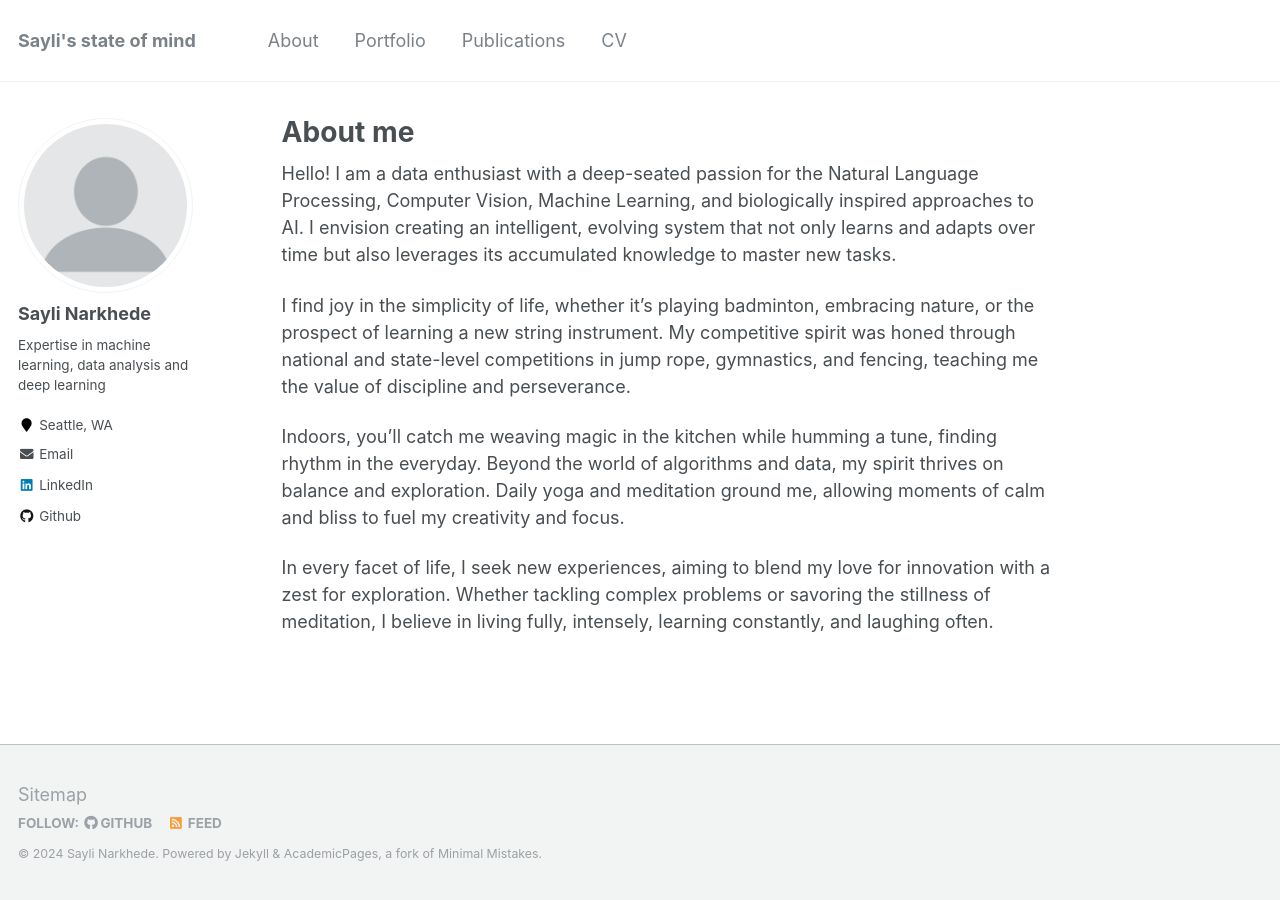
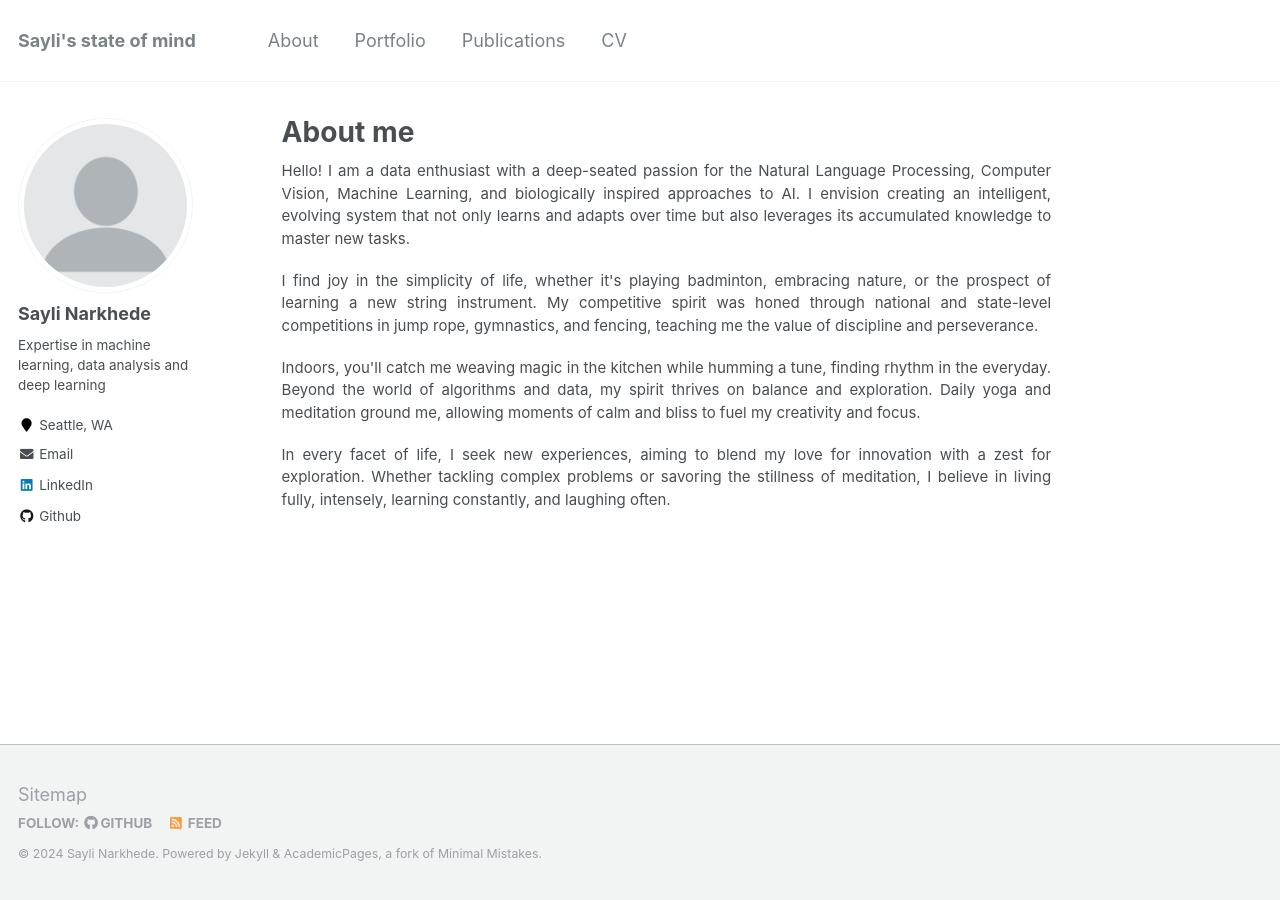
Before and after one commit to SayliMN/saylimn.github.io, a Jekyll site: the page built from _pages/about.md, in a window 1280 px wide. Built offline with Jekyll 4.4.1, drawn with Linux system fonts in a browser that asks for light colours.

Commit message:
add about me decorations

```diff
--- a/_pages/about.md
+++ b/_pages/about.md
@@ -8,10 +8,10 @@ redirect_from:
   - /about.html
 ---
 
-Hello! I am a data enthusiast with a deep-seated passion for the Natural Language Processing, Computer Vision, Machine Learning, and biologically inspired approaches to AI. I envision creating an intelligent, evolving system that not only learns and adapts over time but also leverages its accumulated knowledge to master new tasks.
+<p style="text-align: justify; font-size:15px;">Hello! I am a data enthusiast with a deep-seated passion for the Natural Language Processing, Computer Vision, Machine Learning, and biologically inspired approaches to AI. I envision creating an intelligent, evolving system that not only learns and adapts over time but also leverages its accumulated knowledge to master new tasks.</p>
 
-I find joy in the simplicity of life, whether it's playing badminton, embracing nature, or the prospect of learning a new string instrument. My competitive spirit was honed through national and state-level competitions in jump rope, gymnastics, and fencing, teaching me the value of discipline and perseverance.
+<p style="text-align: justify; font-size:15px;">I find joy in the simplicity of life, whether it's playing badminton, embracing nature, or the prospect of learning a new string instrument. My competitive spirit was honed through national and state-level competitions in jump rope, gymnastics, and fencing, teaching me the value of discipline and perseverance.</p>
 
-Indoors, you'll catch me weaving magic in the kitchen while humming a tune, finding rhythm in the everyday. Beyond the world of algorithms and data, my spirit thrives on balance and exploration. Daily yoga and meditation ground me, allowing moments of calm and bliss to fuel my creativity and focus.
+<p style="text-align: justify; font-size:15px;">Indoors, you'll catch me weaving magic in the kitchen while humming a tune, finding rhythm in the everyday. Beyond the world of algorithms and data, my spirit thrives on balance and exploration. Daily yoga and meditation ground me, allowing moments of calm and bliss to fuel my creativity and focus.</p>
 
-In every facet of life, I seek new experiences, aiming to blend my love for innovation with a zest for exploration. Whether tackling complex problems or savoring the stillness of meditation, I believe in living fully, intensely, learning constantly, and laughing often.
+<p style="text-align: justify; font-size:15px;">In every facet of life, I seek new experiences, aiming to blend my love for innovation with a zest for exploration. Whether tackling complex problems or savoring the stillness of meditation, I believe in living fully, intensely, learning constantly, and laughing often.</p>
```
